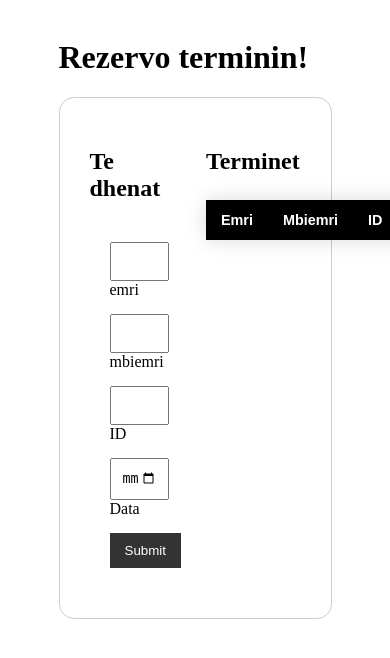
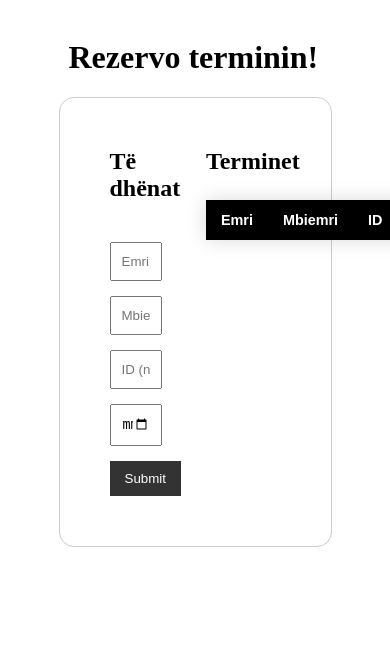
Before and after one commit to samiri32/ProgramimiInternet_Gr10, a PHP site: page /HTML/forma.html in a window 390 px wide; the page is wider, and only the part inside the window is pictured. Shown: the top 658 px of that part. Run offline with PHP 8.4, Linux system fonts and the light colour scheme; lists and menus that the app fills with data are empty.

Commit message:
forma responsive n different zooms, validation me js final

```diff
--- a/CSS/forma.css
+++ b/CSS/forma.css
@@ -1,9 +1,13 @@
+
+    /* content displays n 70% edhe e rras n mes  */
+
 body{
     width: 70%;
     margin:auto;
     margin-top:10%;
-    overflow-y: hidden;
+
 }
+        /* forma 40%   tabela 60% */
 
 .container{
     display:grid;
@@ -14,26 +18,55 @@ body{
     border-radius: 15px;
 }
 
-.title{
-   margin-right:5em;
+h1{
+    padding-left:10px;
 }
 
+.tittle{
+  padding-left: 20px;
+}
 
+.form-group label {
+    font-family: sans-serif;
+
+}
+    /* id e formes */
 #addForm {
     padding:20px;
     display:block
 
 }
+    /* stilizimi i divit t msheft per error */
+
+.error{
+    color: #ff0000;
+    font-family: sans-serif;
+    font-size: small;
+}
+
+/* styling per inputin e emrit dates edhe id  */
 
 #addForm input[type="text"] {
-    width:80%;
+    width:65%;
     padding:10px;
 }
 #addForm input[type="date"] {
-    width:80%;
+    width:65%;
+    padding:10px;
+}
+#addForm input[type="number"] {
+    width:65%;
     padding:10px;
 }
 
+ /* ja hek formes t ID do arrows qe i dalin */
+input::-webkit-outer-spin-button,
+input::-webkit-inner-spin-button {
+  -webkit-appearance: none;
+  margin: 0;
+}
+
+/* Stilizimi i butonit submit  */
 #addForm input[type="submit"] {
     background-color: #333;
     color:#fff;
@@ -43,6 +76,15 @@ body{
 
 .form-group{
     padding-bottom:15px;
+}
+
+/* stilizimi i buttonit delete  */
+
+.deleteBtn{
+    background-color: #FF6347;
+    color: whitesmoke;
+    width: 50%;
+    border-radius: 20px;
 }
 
 
--- a/HTML/forma.html
+++ b/HTML/forma.html
@@ -19,26 +19,28 @@
 
         <div>
 
-            <h2 class="title">Te dhenat</h2>
+            <h2 class="tittle">Të dhënat</h2>
 
             <form id="addForm">
+
+                <div class="error"></div>
                 <div class="form-group">
-                    <input type="text" id="item1">
-                    <label>emri</label><br>
+                    <input type="text" id="item1" placeholder="Emri">
                 </div>
 
+                <div class="error"></div>
                 <div class="form-group">
-                    <input type="text" id="item2">
-                    <label>mbiemri</label><br>
+                    <input type="text" id="item2" placeholder="Mbiemri">
                 </div>
 
+                <div class="error"></div>
                 <div class="form-group">
-                    <input type="text" id="item3">
-                    <label>ID</label><br>
+                    <input type="number" id="item3" placeholder="ID (numër)">
                 </div>
+
+                <div class="error"></div>
                 <div class="form-group">
                     <input type="date" id="item4">
-                    <label>Data</label><br>
                 </div>
 
                 <input type="submit" id="submit" value="Submit">
@@ -77,42 +79,71 @@
 
     <script>
 
-            const form=document.getElementById("addForm");
-            const tbody=document.querySelector('tbody');
+            const form = document.getElementById("addForm");
+            const tbody = document.querySelector('tbody');
             const table = document.querySelector('table')
+            const emri = document.getElementById("item1");
+            const mbiemri = document.getElementById("item2");
+            const ID = document.getElementById("item3");
+            const data = document.getElementById("item4");
+            const errorElement= document.querySelectorAll(".error")
 
-            form.addEventListener('submit',onAddWebsite );
+
+            function validate(e){
+
+                if(emri.value===''|| emri.value===null){
+                    errorElement[0].innerText = 'Emri duhet te mbushet!';
+                    return false;
+                }
+
+                if(mbiemri.value===''|| mbiemri.value===null){
+                    errorElement[1].innerText = 'Mbiemri duhet te mbushet!';
+                    return false;
+
+                }
+
+                if(ID.value===''|| ID.value===null){
+                    errorElement[2].innerText = 'ID duhet te mbushet!';
+                    return false;
+
+                }
+
+                if(data.value===''|| data.value===null){
+                    errorElement[3].innerText = 'Data duhet te mbushet!';
+                    return false;
+
+                }
+                return true;
+            };
+
+            form.addEventListener('submit', onAddWebsite);
 
             function onAddWebsite(e) {
                 e.preventDefault();
-
-                const emri =document.getElementById("item1").value;
-                const mbiemri =document.getElementById("item2").value;
-                const ID =document.getElementById("item3").value;
-                const data =document.getElementById("item4").value;
-
+                if (validate(e)) {
                 tbody.innerHTML += `
                 <tr>
-                    <td>${emri}</td>
-                    <td>${mbiemri}</td>
-                    <td>${ID}</td>
-                    <td>${data}</td>
+                    <td>${emri.value}</td>
+                    <td>${mbiemri.value}</td>
+                    <td>${ID.value}</td>
+                    <td>${data.value}</td>
                     <td><button class ="deleteBtn">Fshij</button></td>
                 </tr>
                 `;
+                form.reset();
+            }
+            }
 
-                function onDeleteRow(e) {
+            function onDeleteRow(e) {
                     if(!e.target.classList.contains("deleteBtn")){
                         return;
                     }
-
                     const button =e.target;
                         button.closest('tr').remove();
                 }
 
-                table.addEventListener('click', onDeleteRow)
+            table.addEventListener('click', onDeleteRow)
 
-            }
 
 
     </script>
```
